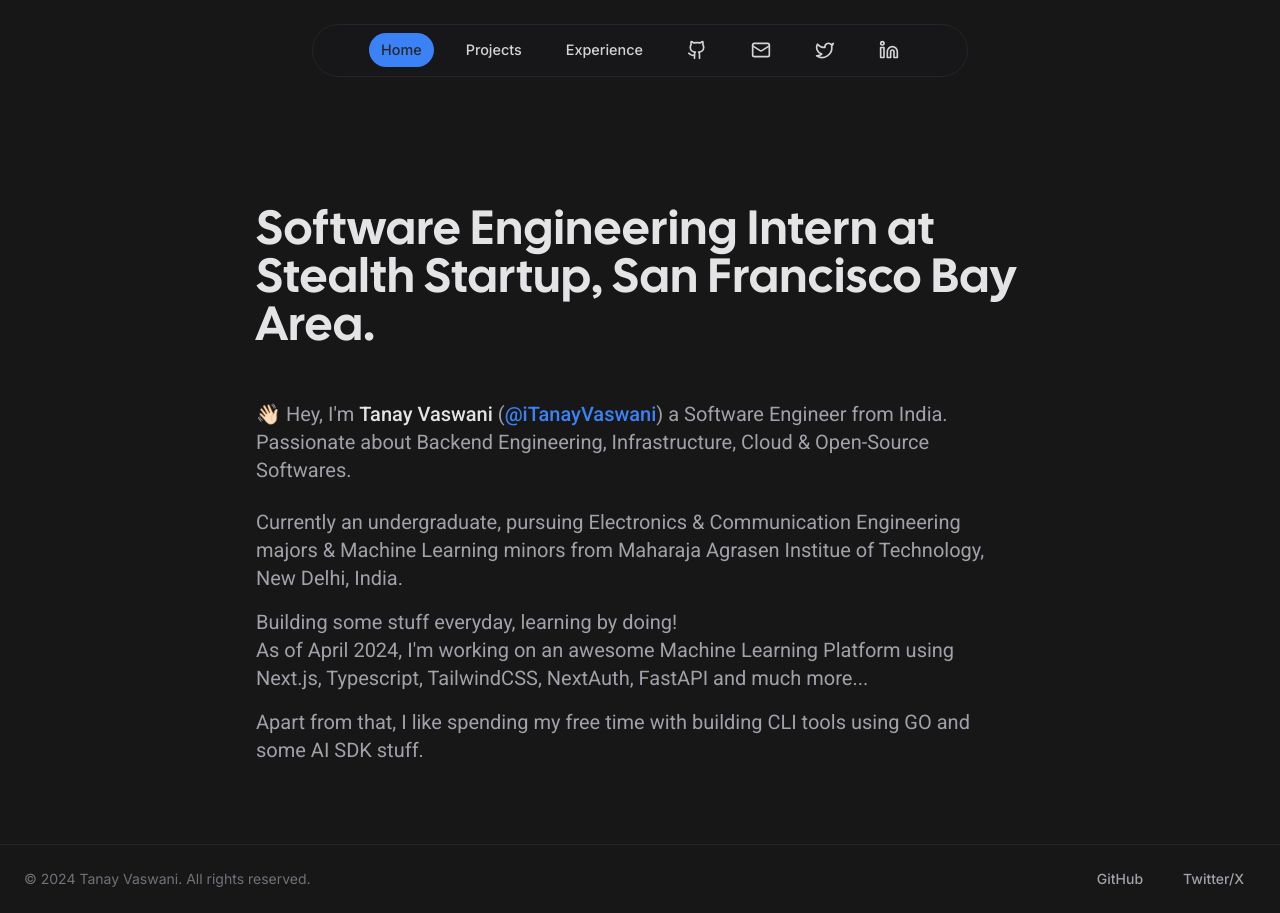
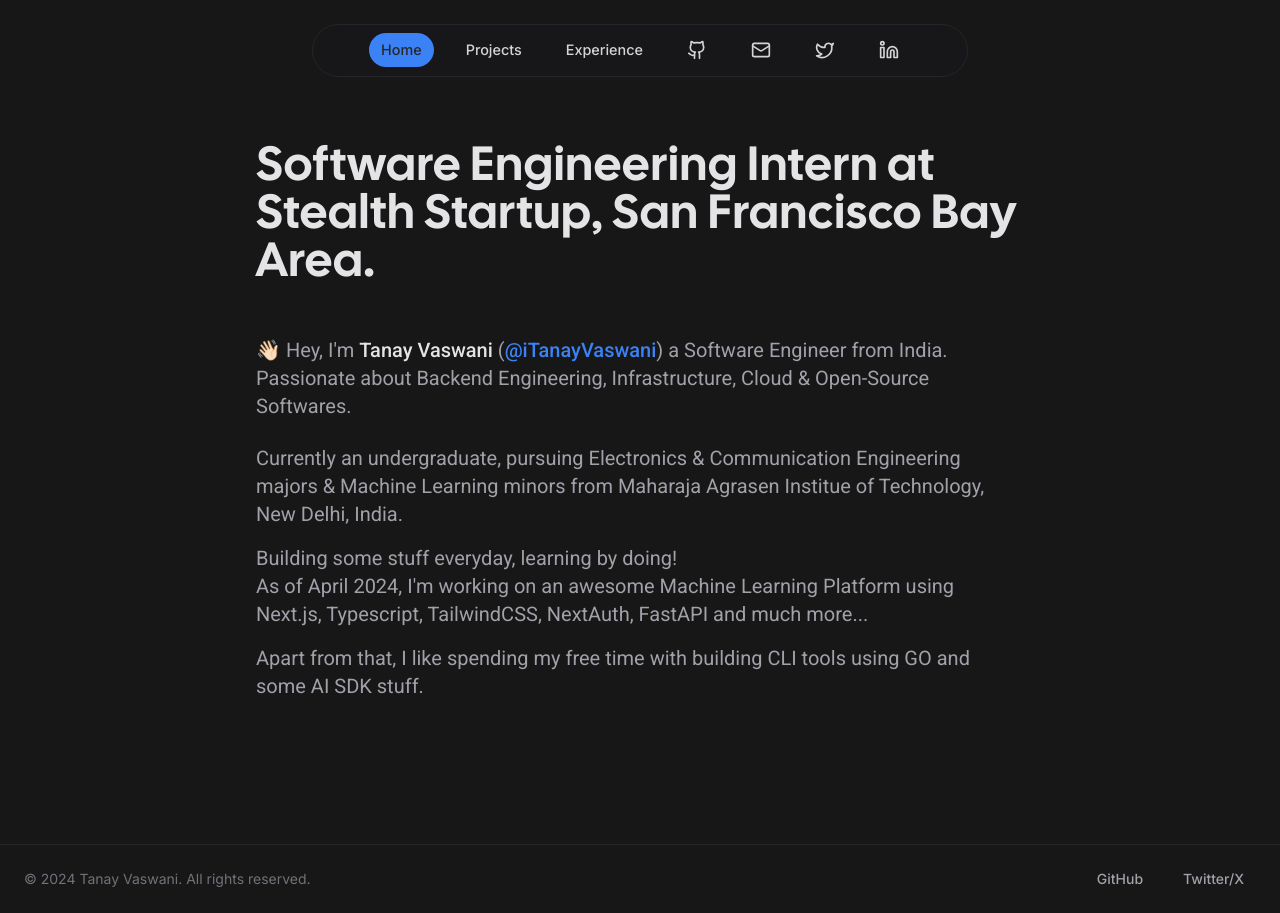
Before and after one commit to tanayvaswani/tanayvaswani-portfolio, a Next.js app: page / in a window 1280 px wide. Built offline with nearby package versions, Linux system fonts and the light colour scheme.

Commit message:
chore: user & profile page

```diff
--- a/app/(landing)/page.tsx
+++ b/app/(landing)/page.tsx
@@ -2,7 +2,7 @@ import HeroSection from "@/components/hero/hero-section";
 
 export default function Home() {
   return (
-    <main className="pt-16 md:pt-32">
+    <main className="pt-16">
       <HeroSection />
     </main>
   );
--- a/app/layout.tsx
+++ b/app/layout.tsx
@@ -38,7 +38,7 @@ export default function RootLayout({
         >
           <ActiveSectionContextProvider>
             <Navbar />
-            <main className="pt-16 pb-20 min-h-full">{children}</main>
+            <main className="pt-16 pb-36 min-h-full">{children}</main>
             <Footer />
           </ActiveSectionContextProvider>
         </ThemeProvider>
```
